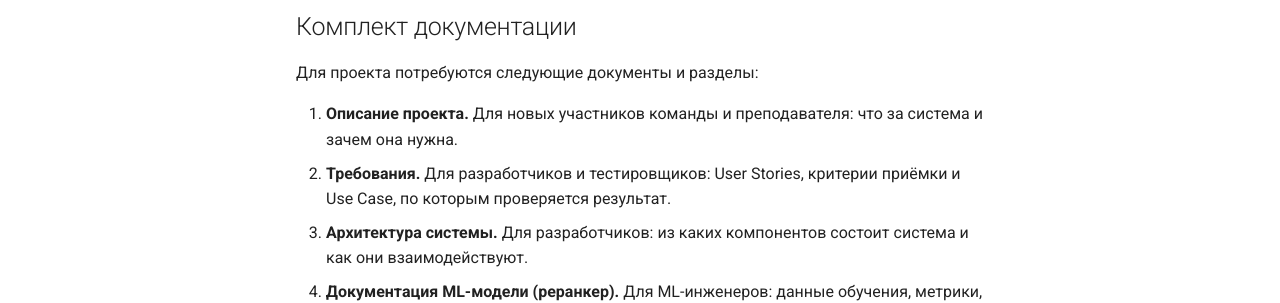
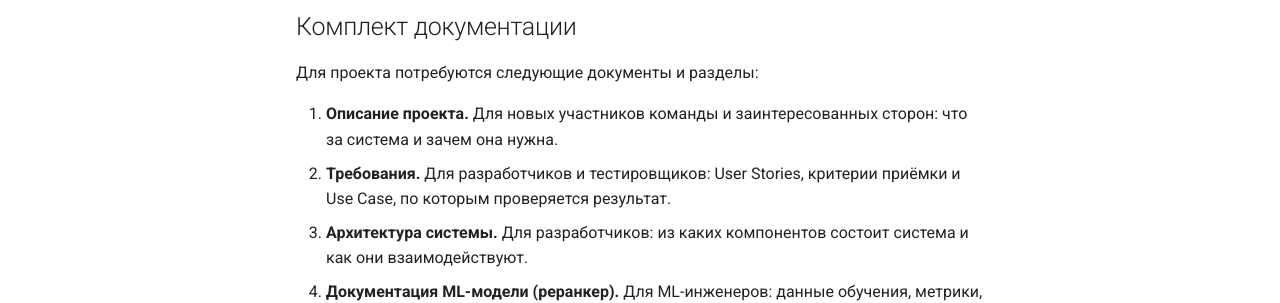
Before and after one commit to TomilovR/docs-as-code, an MkDocs documentation site: the page built from docs/project/overview.md, in a window 1280 px wide and 1182 px high. Shown: the part 606-909 px from the top of the window. Built offline with MkDocs 1.6.1 and Material for MkDocs 9.7.7, drawn with Linux system fonts in a browser that asks for light colours.

Commit message:
Fix documentation readers in project overview

```diff
--- a/docs/project/overview.md
+++ b/docs/project/overview.md
@@ -17,7 +17,7 @@
 
 Для проекта потребуются следующие документы и разделы:
 
-1. **Описание проекта.** Для новых участников команды и преподавателя: что за система и зачем она нужна.
+1. **Описание проекта.** Для новых участников команды и заинтересованных сторон: что за система и зачем она нужна.
 2. **Требования.** Для разработчиков и тестировщиков: User Stories, критерии приёмки и Use Case, по которым проверяется результат.
 3. **Архитектура системы.** Для разработчиков: из каких компонентов состоит система и как они взаимодействуют.
 4. **Документация ML-модели (реранкер).** Для ML-инженеров: данные обучения, метрики, ограничения и способ обучения модели.
```
